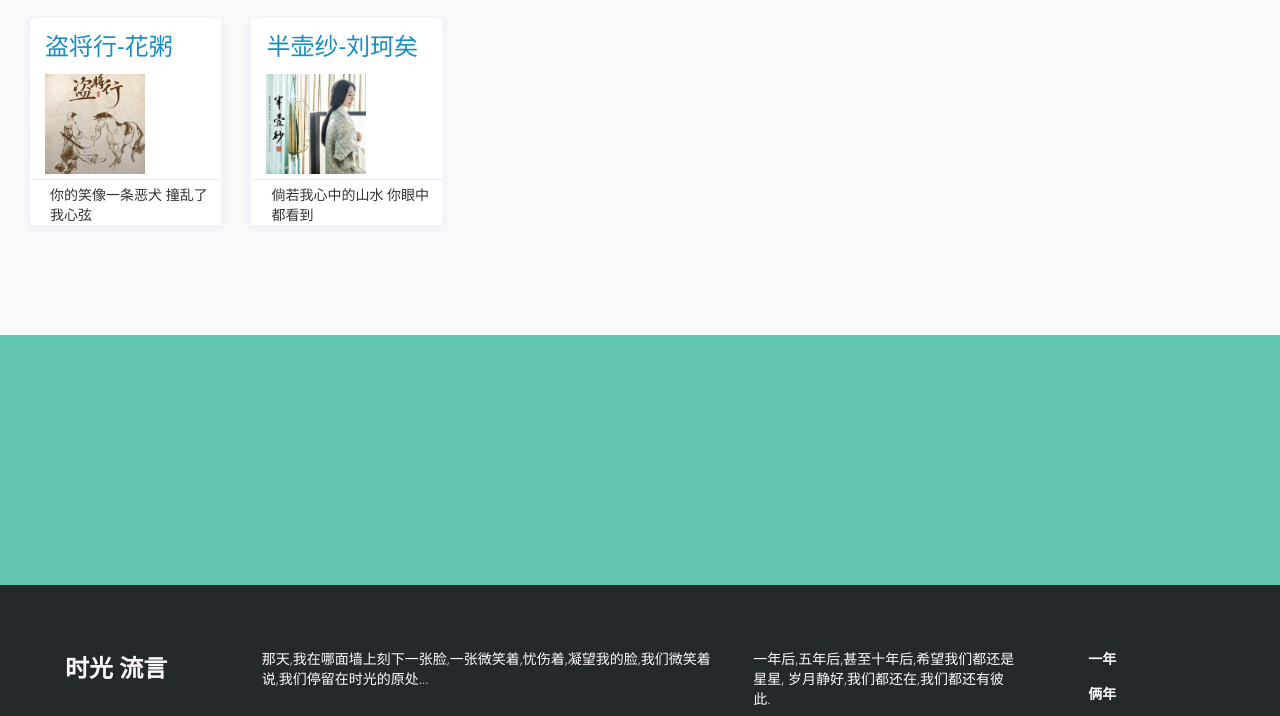
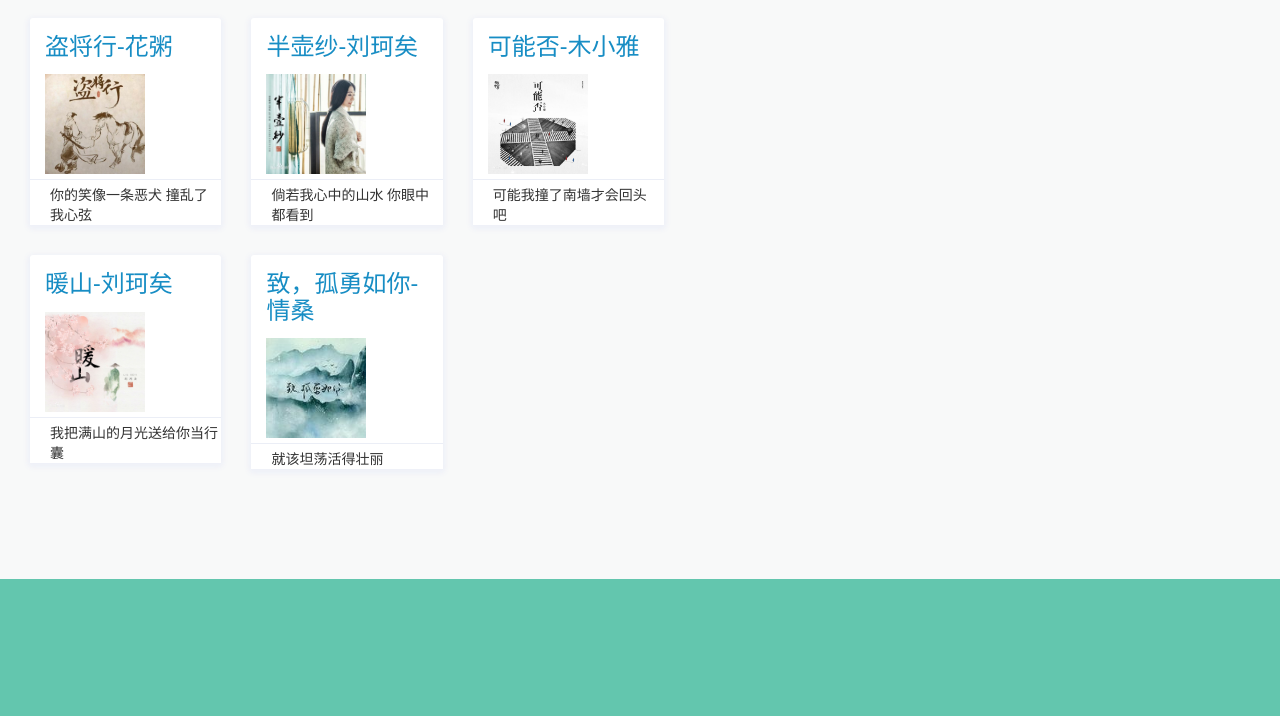
Before and after one commit to wx291413624/dayGavy, a plain HTML site: page hear.html in a window 1280 px wide. Shown: the part 71-787 px from the top of the page. Drawn offline with Linux system fonts and the light colour scheme; a web font is replaced by a local one.

Commit message:
就该坦荡活得壮丽

```diff
--- a/hear.html
+++ b/hear.html
@@ -74,6 +74,57 @@
                     </div>
 
 
+                    <div style="display: block;   float: left;vertical-align: top;    padding: 0 15px;    margin-bottom: 30px; width: 30% ">
+                        <article
+                                style=" visibility: visible;  position: relative;  background: #fff; display: block; box-shadow: 0 2px 5px 3px #eff1f8;  border-radius: 3px; ">
+                            <div style="    padding: 15px 15px 5px 15px;">
+                                <h3 style="    font-size: 24px;color: #178dc4;    margin: 0 0 15px;">
+                                    可能否-木小雅 </h3>
+                                <img src="./hear/kenengfou.jpg" style="height: 100px;width: 100px">
+                                <!--<p style="    font-size: 16px; line-height: 24px;    color: #606060;-->
+                                <!--overflow: hidden;    text-overflow: ellipsis;    display: -webkit-box;    -webkit-line-clamp: 2;">-->
+                                <!--</p>-->
+                            </div>
+                            <div style="border-top: 1px solid #ebeef6;   background: #fff;    padding-left: 20px; padding-top: 5px;   font-size: 14px;">
+                                <span style="padding-right: 8px;">可能我撞了南墙才会回头吧</span>
+                            </div>
+                        </article>
+                    </div>
+
+                    <div style="display: block;   float: left;vertical-align: top;    padding: 0 15px;    margin-bottom: 30px; width: 30% ">
+                        <article
+                                style=" visibility: visible;  position: relative;  background: #fff; display: block; box-shadow: 0 2px 5px 3px #eff1f8;  border-radius: 3px; ">
+                            <div style="    padding: 15px 15px 5px 15px;">
+                                <h3 style="    font-size: 24px;color: #178dc4;    margin: 0 0 15px;">
+                                    暖山-刘珂矣 </h3>
+                                <img src="./hear/nuanshan.jpg" style="height: 100px;width: 100px">
+                                <!--<p style="    font-size: 16px; line-height: 24px;    color: #606060;-->
+                                <!--overflow: hidden;    text-overflow: ellipsis;    display: -webkit-box;    -webkit-line-clamp: 2;">-->
+                                <!--</p>-->
+                            </div>
+                            <div style="border-top: 1px solid #ebeef6;   background: #fff;    padding-left: 20px; padding-top: 5px;   font-size: 14px;">
+                                <span style="padding-right: 8px;">我把满山的月光送给你当行囊</span>
+                            </div>
+                        </article>
+                    </div>
+
+                    <div style="display: block;   float: left;vertical-align: top;    padding: 0 15px;    margin-bottom: 30px; width: 30% ">
+                        <article
+                                style=" visibility: visible;  position: relative;  background: #fff; display: block; box-shadow: 0 2px 5px 3px #eff1f8;  border-radius: 3px; ">
+                            <div style="    padding: 15px 15px 5px 15px;">
+                                <h3 style="    font-size: 24px;color: #178dc4;    margin: 0 0 15px;">
+                                    致，孤勇如你-情桑 </h3>
+                                <img src="./hear/guyong.jpg" style="height: 100px;width: 100px">
+                                <!--<p style="    font-size: 16px; line-height: 24px;    color: #606060;-->
+                                <!--overflow: hidden;    text-overflow: ellipsis;    display: -webkit-box;    -webkit-line-clamp: 2;">-->
+                                <!--</p>-->
+                            </div>
+                            <div style="border-top: 1px solid #ebeef6;   background: #fff;    padding-left: 20px; padding-top: 5px;   font-size: 14px;">
+                                <span style="padding-right: 8px;">就该坦荡活得壮丽</span>
+                            </div>
+                        </article>
+                    </div>
+
                 </section>
             </div><!-- /container -->
         </div>
```
Also changed, not shown: hear/guyong.jpg (added), hear/kenengfou.jpg (added), hear/nuanshan.jpg (added).
